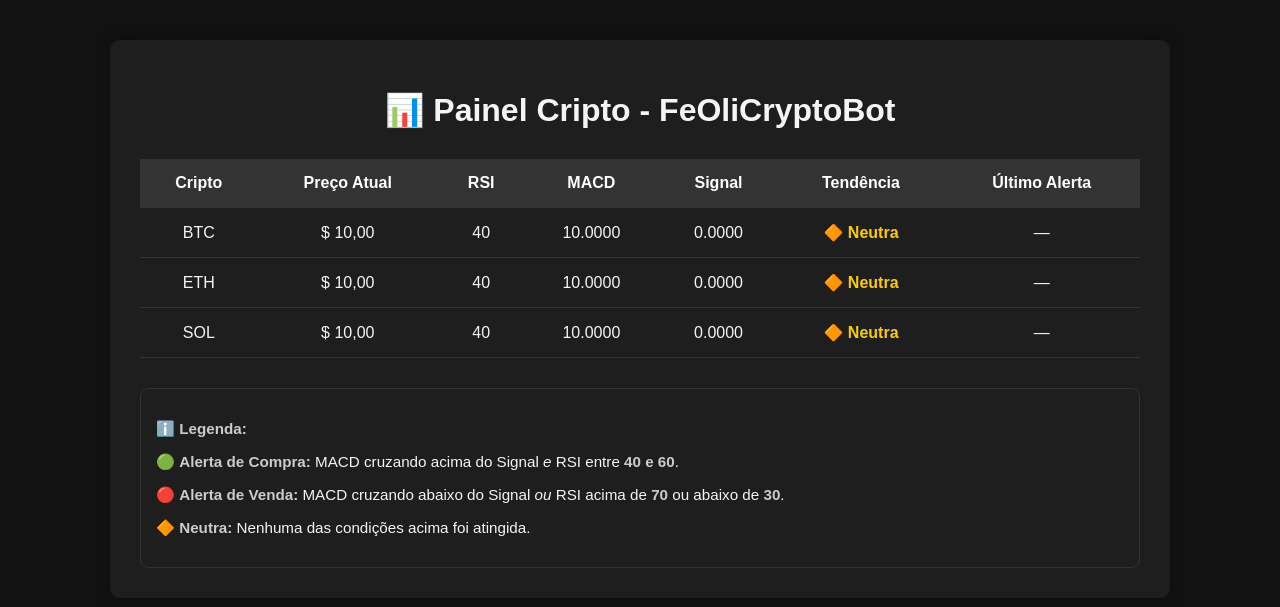
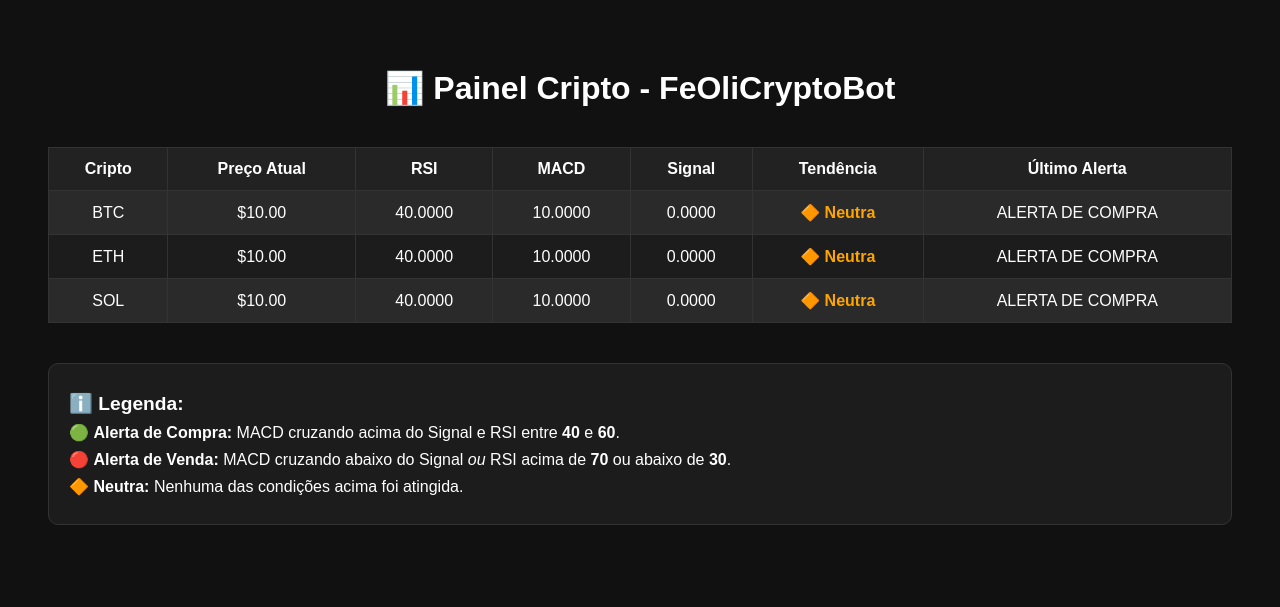
Before and after one commit to Gulitty/FeOliCryptoBot, a Flask app: page / in a window 1280 px wide. Shown: the top 607 px of the page. Run offline with Flask 3, Linux system fonts and the light colour scheme; a database or web service that is not in the repository returns one stand-in record (values such as "Sample title"); data that the repository does not hold is empty.

Commit message:
fix: layout HTML compatível com dict de cryptos

```diff
--- a/templates/index.html
+++ b/templates/index.html
@@ -1,72 +1,66 @@
 <!DOCTYPE html>
-<html lang="pt-br">
+<html lang="pt-BR">
 <head>
     <meta charset="UTF-8">
     <title>Painel Cripto - FeOliCryptoBot</title>
     <style>
         body {
-            background-color: #121212;
-            color: #f5f5f5;
+            background-color: #111;
+            color: #fff;
             font-family: Arial, sans-serif;
-            text-align: center;
-            margin: 0;
-            padding: 0;
-        }
-        .container {
-            margin: 40px auto;
-            padding: 30px;
-            max-width: 1000px;
-            background-color: #1e1e1e;
-            border-radius: 10px;
-            box-shadow: 0 0 15px rgba(0,0,0,0.3);
+            padding: 40px;
         }
         h1 {
-            margin-bottom: 30px;
+            text-align: center;
+            color: #fff;
         }
         table {
             width: 100%;
             border-collapse: collapse;
-            margin-bottom: 30px;
+            background-color: #1c1c1c;
+            margin-top: 40px;
         }
         th, td {
-            padding: 15px;
-            border-bottom: 1px solid #333;
+            border: 1px solid #333;
+            padding: 12px;
+            text-align: center;
         }
         th {
-            background-color: #333;
-            color: #fff;
+            background-color: #222;
         }
-        tr:hover {
-            background-color: #2c2c2c;
+        tr:nth-child(even) {
+            background-color: #2a2a2a;
         }
-        .compra {
-            color: #00ff00;
+        .tendencia-up {
+            color: #0f0;
             font-weight: bold;
         }
-        .venda {
-            color: #ff4c4c;
+        .tendencia-down {
+            color: #f00;
             font-weight: bold;
         }
-        .neutra {
-            color: #ffcc00;
+        .tendencia-neutra {
+            color: orange;
             font-weight: bold;
         }
         .legenda {
-            font-size: 0.95em;
-            background: #1e1e1e;
-            padding: 15px;
-            border-radius: 8px;
+            background-color: #1c1c1c;
+            padding: 20px;
+            border-radius: 10px;
+            margin-top: 40px;
             border: 1px solid #333;
-            text-align: left;
         }
-        .legenda strong {
-            color: #ccc;
+        .legenda p {
+            margin: 8px 0;
+        }
+        .emoji {
+            font-size: 1.2em;
         }
     </style>
 </head>
 <body>
-    <div class="container">
     <h1>📊 Painel Cripto - FeOliCryptoBot</h1>
+
     <table>
         <tr>
             <th>Cripto</th>
@@ -77,39 +71,33 @@
             <th>Tendência</th>
             <th>Último Alerta</th>
         </tr>
-            {% for nome, value in cryptos.items() %}
+
+        {% for symbol, value in cryptos.items() %}
         <tr>
-                <td>{{ nome }}</td>
+            <td>{{ symbol }}</td>
+            <td>${{ "{:,.2f}".format(value.price) }}</td>
+            <td>{{ "%.4f"|format(value.rsi) }}</td>
+            <td>{{ "%.4f"|format(value.macd) }}</td>
+            <td>{{ "%.4f"|format(value.signal) }}</td>
             <td>
-                    {% if value.get("price") is not none %}
-                        $ {{ "{:,.2f}".format(value.get("price", 0)).replace(",", "X").replace(".", ",").replace("X", ".") }}
+                {% if value.tendencia == "Alta" %}
+                    <span class="tendencia-up">📈 Alta</span>
+                {% elif value.tendencia == "Baixa" %}
+                    <span class="tendencia-down">📉 Baixa</span>
                 {% else %}
-                        $ 0,00
+                    <span class="tendencia-neutra">🔶 Neutra</span>
                 {% endif %}
             </td>
-                <td>{{ value.get("rsi", "—") }}</td>
-                <td>{{ "%.4f"|format(value.get("macd", 0)) }}</td>
-                <td>{{ "%.4f"|format(value.get("signal", 0)) }}</td>
-                <td class="{% if value.get('trend') == 'compra' %}compra{% elif value.get('trend') == 'venda' %}venda{% else %}neutra{% endif %}">
-                    {% if value.get("trend") == "compra" %}
-                        🟢 Compra
-                    {% elif value.get("trend") == "venda" %}
-                        🔴 Venda
-                    {% else %}
-                        🔶 Neutra
-                    {% endif %}
-                </td>
-                <td>{{ value.get("alert", "—") }}</td>
+            <td>{{ value.alerta if value.alerta else "—" }}</td>
         </tr>
         {% endfor %}
     </table>
 
     <div class="legenda">
-            <p><strong>ℹ️ Legenda:</strong></p>
-            <p>🟢 <strong>Alerta de Compra:</strong> MACD cruzando acima do Signal <em>e</em> RSI entre <strong>40 e 60</strong>.</p>
+        <p class="emoji">ℹ️ <strong>Legenda:</strong></p>
+        <p>🟢 <strong>Alerta de Compra:</strong> MACD cruzando acima do Signal e RSI entre <strong>40</strong> e <strong>60</strong>.</p>
         <p>🔴 <strong>Alerta de Venda:</strong> MACD cruzando abaixo do Signal <em>ou</em> RSI acima de <strong>70</strong> ou abaixo de <strong>30</strong>.</p>
         <p>🔶 <strong>Neutra:</strong> Nenhuma das condições acima foi atingida.</p>
     </div>
-    </div>
 </body>
 </html>
```
Lines whose indentation alone changed are shown as unchanged.
